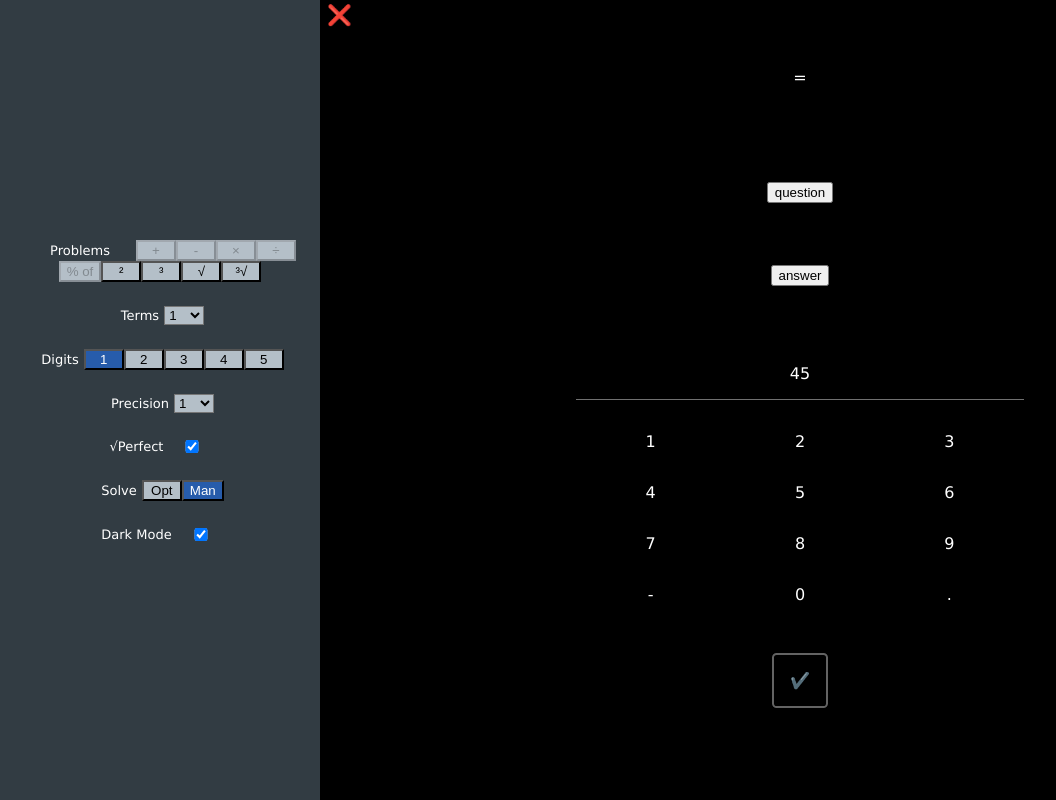
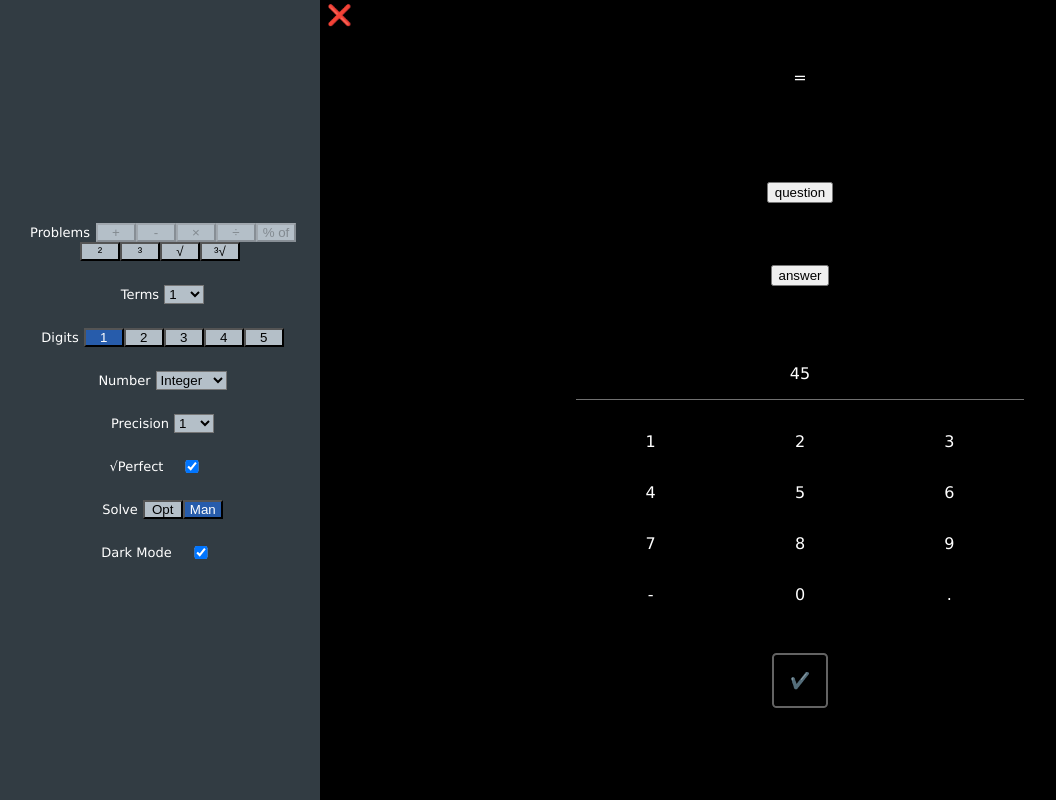
Before and after one commit to kaifussain/MindDigits, a React (Vite) app: page / in a window 1280 px wide. Shown: the whole page, without its empty margins (0-1056 px from the left). Built offline with nearby package versions, Linux system fonts and the light colour scheme.

Commit message:
c-m-7: about to add logic for numberType

```diff
--- a/src/App.jsx
+++ b/src/App.jsx
@@ -1,4 +1,4 @@
-import { useState } from "react";
+import { useEffect, useState } from "react";
 import "./App.css";
 import Mainbar from "./components/Mainbar";
 import Sidebar from "./components/Sidebar";
@@ -9,6 +9,7 @@ function App() {
 
   const [problemSet, setProblemSet] = useState([]);
   const [digitSet, setDigitSet] = useState([1]);
+  const [numberType, setNumberType] = useState(0);
   const [termCount, setTermCount] = useState(1);
   const [precision, setPrecision] = useState(1);
   const [perfect, setPerfect] = useState(true);
@@ -16,12 +17,17 @@ function App() {
   function handleDigitChange(digit){
     setDigitSet((xDigitSet)=>{
       if(xDigitSet.includes(digit)){
-        return xDigitSet.filter((a)=>a!=digit)
+        let x = xDigitSet.filter((a)=>a!=digit)
+        if(x.length===0) return [1]
+        else return x
       }
       else{
         return [...xDigitSet,digit]
       }
     })
+    if(digitSet.length===0){
+      setDigitSet[1]
+    }
   }
   function handleProblemSetChange(op){
     setProblemSet((xProblemSet)=>{
@@ -44,7 +50,6 @@ function App() {
       temp = temp.filter(a => a !== '²' && a !== '³' && a !== '√' && a !== '³√');
       setProblemSet(temp)
     }
-    // setProblemSet([])
   }
   return (
     <div id="app" className={darkMode ? "darkMode" : "lightMode"}>
@@ -66,6 +71,8 @@ function App() {
         perfect={perfect}
         togglePerfect={() => setPerfect(!perfect)}
         emptyProblemSet={emptyProblemSet}
+        numberType={numberType}
+        setNumberType={(e)=>setNumberType(e.target.value)}
         />
       <Mainbar
         isAnsManual={isAnsManual}
--- a/src/components/Mainbar.jsx
+++ b/src/components/Mainbar.jsx
@@ -6,8 +6,6 @@ const Mainbar = (props) => {
   const [question, setQuestion] = useState([]);
   const [solution, setSolution] = useState();
   const [userSolution, setUserSolution] = useState();
-  // const [perfectSqSet,_] = useState([3,9,31,99,316])
-  // const [perfectCbSet,__] = useState([2,4,9,21,46])
   const [perfectSqSet,_] = useState([1,4,10,32,100,317])
   const [perfectCbSet,__] = useState([1,3,5,10,22,47])
 
--- a/src/components/Sidebar.css
+++ b/src/components/Sidebar.css
@@ -39,6 +39,7 @@
 .innerBtns-40px-width > *{
     min-width: 40px;
     background-color: rgb(180, 191, 200);
+    padding:0;
 }
 .selected{
     background-color: rgb(39, 92, 171);
--- a/src/components/Sidebar.jsx
+++ b/src/components/Sidebar.jsx
@@ -128,8 +128,16 @@ const Sidebar = (props) => {
           ))}
         </div>
         <div className="flex innerBtns-40px-width">
+          <span style={tags}>Number</span>
+          <select value={props.numberType} onChange={props.setNumberType}>
+            <option value={0}>Integer</option>
+            <option value={1}>Decimal</option>
+            <option value={2}>Both</option>
+          </select>
+        </div>
+        <div className="flex innerBtns-40px-width">
           <span style={tags}>Precision</span>
-          <select onChange={props.setPrecision}>
+          <select onChange={props.setPrecision} value={props.precision}>
             <option>1</option>
             <option>2</option>
           </select>
```
